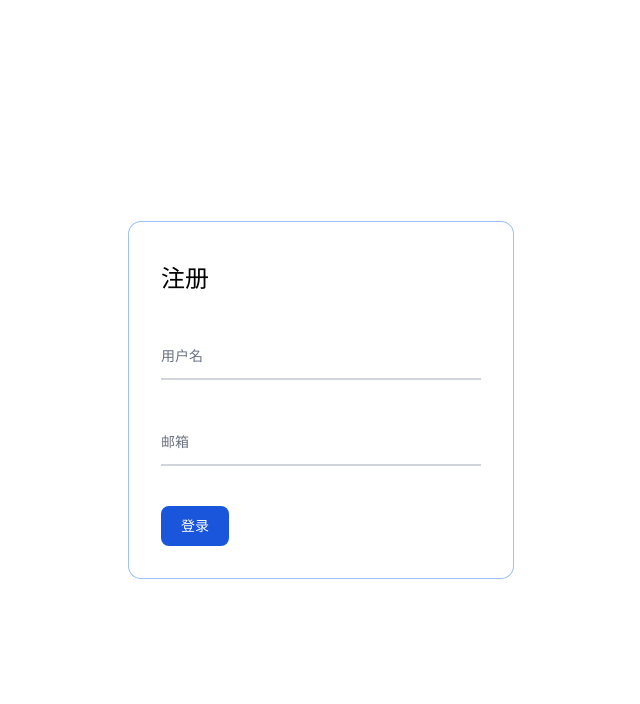
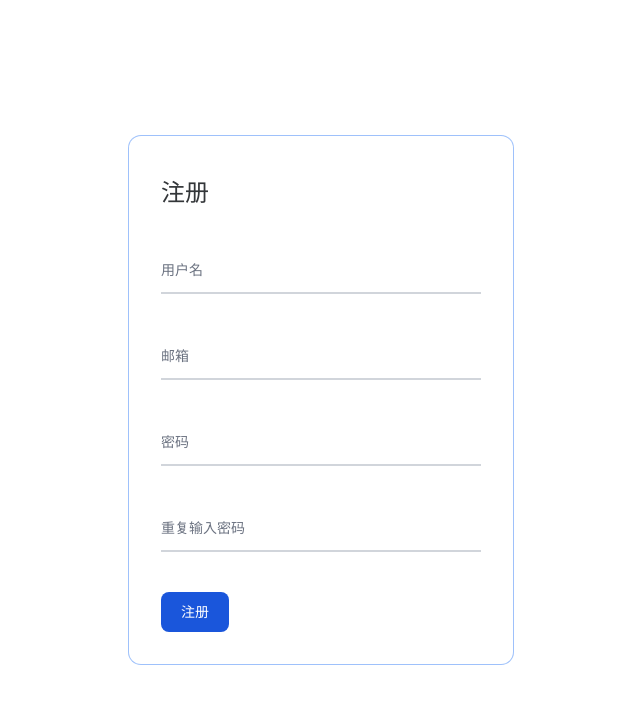
Before and after one commit to Freud233/stunning-chainsaw, a Vue app: page /login in a window 1280 px wide. Shown: the top 704 px of the page, without its empty margins (319-959 px from the left). Built offline with nearby package versions, Linux system fonts and the light colour scheme; what @kangc/v-md-editor would draw is missing.

Commit message:
feat(用户注册): 注册功能完成

```diff
--- a/components.d.ts
+++ b/components.d.ts
@@ -18,6 +18,7 @@ declare module '@vue/runtime-core' {
     From: typeof import('./src/components/From.vue')['default']
     NConfigProvider: typeof import('naive-ui')['NConfigProvider']
     NGlobalStyle: typeof import('naive-ui')['NGlobalStyle']
+    NNotificationProvider: typeof import('naive-ui')['NNotificationProvider']
     RouterLink: typeof import('vue-router')['RouterLink']
     RouterView: typeof import('vue-router')['RouterView']
   }
--- a/src/App.vue
+++ b/src/App.vue
@@ -8,5 +8,8 @@ onMounted(() => {
 </script>
 
 <template>
-    <router-view></router-view>
+    <n-config-provider class="h-full">
+        <router-view></router-view>
+        <n-global-style />
+    </n-config-provider>
 </template>
--- a/src/components/BaseInput.vue
+++ b/src/components/BaseInput.vue
@@ -1,17 +1,24 @@
 <script setup lang='ts'>
-import { PropType } from 'vue';
+import { PropType, onMounted } from 'vue';
 import { emitter } from '../views/Login.vue'
-import { onMounted } from 'vue';
-interface RuleProp {
-  type: 'username' | 'email' | 'password' | 'required',
+export interface RuleProp {
+  type: 'username' | 'email' | 'password' | 'required' | 'confirmPassword',
   message?: string,
 }
 let props = defineProps({
+  type: {
+    type: String,
+    default: 'text'
+  },
   label: {
     type: String,
     default: 'label'
   },
   modelValue: {
+    type: String,
+    default: ''
+  },
+  otherValue: {
     type: String,
     default: ''
   },
@@ -46,6 +53,12 @@ const validateHandler = () => {
         case 'email':
           passed = /\S+@\S+\.\S+/.test(inputData.value.trim())
           break
+        case 'password':
+          passed = inputData.value.trim().length > 6
+          break
+        case 'confirmPassword':
+          passed = inputData.value.trim() === props.otherValue.trim()
+          break
         default:
           break
       }
@@ -62,7 +75,8 @@ onMounted(() => {
 </script>
 <template>
   <div class="relative z-0 w-full my-10 group">
-    <input type="text" :name="label" :id="label" :value="inputData.value" @input="inputHandler" @blur="validateHandler"
+    <input :type="type" :name="label" :id="label" :value="inputData.value" @input="inputHandler" @blur="validateHandler"
+      @update:otherValue="inputData.otherValue = $event"
       class="block pt-4 px-0 w-full text-sm text-gray-900 bg-transparent border-0 border-b-2 border-gray-300 appearance-none dark:text-white dark:border-gray-600 dark:focus:border-blue-500 focus:outline-none focus:ring-0 focus:border-blue-600 peer"
       placeholder=" " required />
     <label :for="label"
--- a/src/components/From.vue
+++ b/src/components/From.vue
@@ -18,7 +18,7 @@ const submitHandler = async () => {
     <slot name="button">
       <button type="submit" @click.prevent="submitHandler" class="text-white bg-blue-700 hover:bg-blue-800 focus:ring-4 focus:outline-none
             focus:ring-blue-300 font-medium rounded-lg text-sm w-full sm:w-auto px-5 py-2.5
-            text-center dark:bg-blue-600 dark:hover:bg-blue-700 dark:focus:ring-blue-800">登录</button>
+            text-center dark:bg-blue-600 dark:hover:bg-blue-700 dark:focus:ring-blue-800">注册</button>
     </slot>
   </form>
 </template>
--- a/src/views/Layout.vue
+++ b/src/views/Layout.vue
@@ -1,11 +1,8 @@
 <script setup lang='ts'>
 </script>
 <template>
-  <n-config-provider>
-    <base-header></base-header>
-    <router-view></router-view>
-    <base-footer></base-footer>
-    <n-global-style />
-  </n-config-provider>
+  <base-header></base-header>
+  <router-view></router-view>
+  <base-footer></base-footer>
 </template>
 <style scoped></style>
--- a/src/views/Login.vue
+++ b/src/views/Login.vue
@@ -1,6 +1,7 @@
 <script lang='ts'>
 import mitt from 'mitt'
 import { defineComponent } from 'vue';
+import { registerUser } from '../request/login'
 export const emitter = mitt()
 export default defineComponent({
   setup() {
@@ -9,6 +10,7 @@ export default defineComponent({
       email: '',
       password: '',
     })
+    let confirmPassword = ref(null)
     let usernameRules = [
       {
         type: 'required',
@@ -29,15 +31,42 @@ export default defineComponent({
         message: '邮箱格式不正确',
       }
     ]
-    const submitHandler = (allPassed: boolean) => {
+    let passwordRules = [
+      {
+        type: 'required',
+        message: '密码不能为空',
+      },
+      {
+        type: 'password',
+        message: '密码长度不能小于6',
+      }
+    ]
+    let passwordConfirmRules = [
+      {
+        type: 'required',
+        message: '密码不能为空',
+      },
+      {
+        type: 'confirmPassword',
+        message: '两次密码不一致',
+      }
+    ]
+    const submitHandler = async (allPassed: boolean) => {
       if (allPassed) {
-        console.log('submit')
+        let data = await registerUser(userInfo)
+        console.log(data);
+        if (data.status === 200) {
+          alert('注册成功')
+        }
       }
     }
     return {
       userInfo,
       usernameRules,
       emailRules,
+      passwordRules,
+      confirmPassword,
+      passwordConfirmRules,
       submitHandler
     }
   }
@@ -49,6 +78,10 @@ export default defineComponent({
       <h2 class="mt-2 mb-4 text-2xl">注册</h2>
       <BaseInput v-model="userInfo.username" :rules="usernameRules" label="用户名"></BaseInput>
       <BaseInput v-model="userInfo.email" :rules="emailRules" label="邮箱"></BaseInput>
+      <BaseInput v-model="userInfo.password" type="password" :rules="passwordRules" label="密码"></BaseInput>
+      <BaseInput v-model="confirmPassword" type="password" :otherValue="userInfo.password" :rules="passwordConfirmRules"
+        label="重复输入密码">
+      </BaseInput>
     </From>
   </div>
 </template>
```
